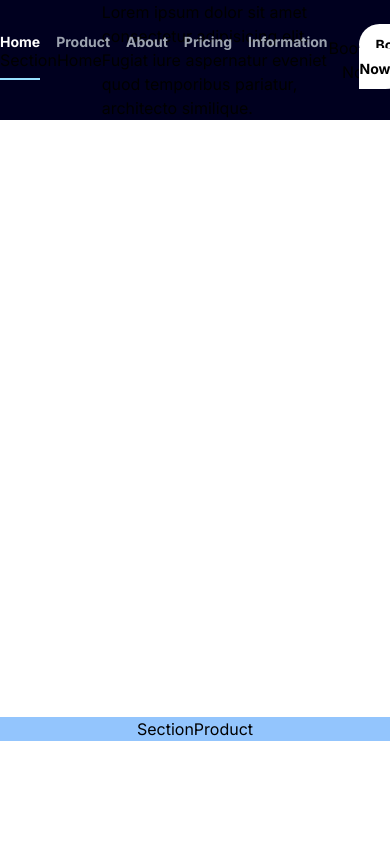
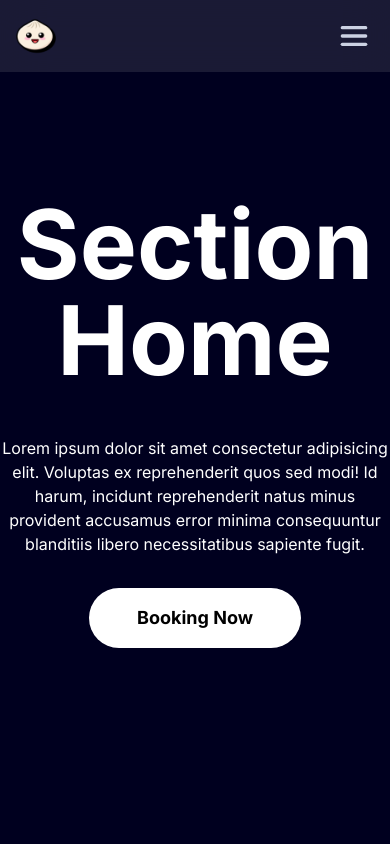
Before and after one commit to soerjo/next-buana-bahari-samudera, a Next.js app: page / in a window 390 px wide. Shown: the top 844 px of the page. Built offline with nearby package versions, Linux system fonts and the light colour scheme.

Commit message:
[update] - stabelize navbar

```diff
--- a/package.json
+++ b/package.json
@@ -15,6 +15,7 @@
     "autoprefixer": "10.4.15",
     "eslint": "8.49.0",
     "eslint-config-next": "13.4.19",
+    "framer-motion": "^10.16.4",
     "next": "13.4.19",
     "postcss": "8.4.29",
     "react": "18.2.0",
--- a/src/app/globals.css
+++ b/src/app/globals.css
@@ -39,7 +39,7 @@
     @apply py-8 lg:py-24 lg:h-screen flex items-center;
   }
   .link {
-    @apply font-bold  text-gray-400  text-sm;
+    @apply font-bold  text-gray-400  text-sm text-center py-8 md:py-0;
   }
   .active-link {
     @apply border-b-2 border-b-[#98E0FF] text-white;
--- a/src/app/layout.tsx
+++ b/src/app/layout.tsx
@@ -10,13 +10,9 @@ export const metadata: Metadata = {
   description: 'Company Buana Bahari Samudera',
 }
 
-export default function RootLayout({
-  children,
-}: {
-  children: React.ReactNode
-}) {
+export default function RootLayout({ children }: { children: React.ReactNode }) {
   return (
-    <html lang="id" className='scroll-smooth'>
+    <html lang="id">
       <head>
         <meta charSet="utf-8" />
         <Favicon />
--- a/src/components/Navbar/index.tsx
+++ b/src/components/Navbar/index.tsx
@@ -1,8 +1,8 @@
+"use client";
+
 import React from "react";
-
 import Link from "next/link";
 import Image from "next/image";
-
 import jsondata from "./data.json";
 
 export type LinksTypes = {
@@ -18,20 +18,36 @@ export interface JsonNavbarComp {
 }
 
 const NavbarComp: React.FC = () => {
+    const [barOnclick, setbarOnclick] = React.useState(false);
     const jsonNavbarComp: JsonNavbarComp = jsondata || ({} as JsonNavbarComp);
 
     return (
-        <nav className="fixed top-0 w-full flex justify-around items-center py-8">
+        <nav className="fixed flex justify-center items-center top-0 w-full h-fit py-4 backdrop-blur-xl bg-white/10">
+            <div className="flex flex-col md:flex-row justify-between items-center container px-4 md:px-0">
+                <div className="flex justify-between items-center w-full md:w-fit">
                     <Link href={jsonNavbarComp.links[0].link}>
                         <Image
                             src={jsonNavbarComp.logosrc}
                             alt={"company logo"}
-                    width={30}
-                    height={30}
+                            width={40}
+                            height={40}
+                            priority
                         />
                     </Link>
-            <div className="flex gap-8">
-                <ul className="flex gap-4">
+                    <div className="flex md:hidden">
+                        <Image
+                            onClick={() => setbarOnclick(!barOnclick)}
+                            className="hover:cursor-pointer"
+                            src={"/icon/bar.svg"}
+                            alt={"bar"}
+                            width={40}
+                            height={40}
+                            priority
+                        />
+                    </div>
+                </div>
+                <div className={"flex md:flex-row flex-col gap-8 py-8 md:py-0 " + (barOnclick ? "flex" : "hidden md:flex")}>
+                    <ul className="flex gap-4 flex-col md:flex-row ">
                         {
                             // LIST OF LINKS...
                             jsonNavbarComp?.links &&
@@ -39,9 +55,12 @@ const NavbarComp: React.FC = () => {
                                 return (
                                     <li
                                         key={index}
-                                    className={index === 0 ? "link active-link" : "link"}
+                                        className={index === 0 ? "link active-link flex justify-center items-center" : "link flex justify-center items-center"}
                                     >
-                                    <Link href={link.link}>{link.name}</Link>
+                                        <Link
+                                            onClick={() => setbarOnclick(false)}
+                                            href={link.link}
+                                        >{link.name}</Link>
                                     </li>
                                 );
                             })
@@ -53,16 +72,15 @@ const NavbarComp: React.FC = () => {
                             jsonNavbarComp?.buttons &&
                             jsonNavbarComp?.buttons.map((link, index) => {
                                 return (
-                                <li key={index}>
-                                    <Link
-                                        href={link.link}
-                                        target="_blank"
+                                    <li
+                                        key={index}
                                         className={
                                             index % 2 === 0
                                                 ? "link-button"
                                                 : "link-button bg-[#98E0FF]"
                                         }
                                     >
+                                        <Link href={link.link} target="_blank">
                                             {link.name}
                                         </Link>
                                     </li>
@@ -71,6 +89,7 @@ const NavbarComp: React.FC = () => {
                         }
                     </ul>
                 </div>
+            </div>
         </nav>
     );
 };
--- a/src/components/SectionAbout/index.tsx
+++ b/src/components/SectionAbout/index.tsx
@@ -3,8 +3,8 @@ import SectionComp from '../SectionComp'
 
 const SectionAbout = () => {
     return (
-        <SectionComp id="about">
-            <div className="bg-blue-950 w-full h-full flex justify-center items-center">
+        <SectionComp id="about" classname="bg-blue-950 ">
+            <div className="w-full h-full flex justify-center items-center">
                 <div>SectionAbout</div>
             </div>
         </SectionComp>
--- a/src/components/SectionComp/index.tsx
+++ b/src/components/SectionComp/index.tsx
@@ -1,17 +1,26 @@
+'use client'
+
 import React from "react";
+import { useInView } from "framer-motion";
 
 export interface ISectionComp {
     children: React.ReactNode,
+    classname: string,
     id: string
 }
 
-export default function SectionComp({ children, id }: ISectionComp) {
+export default function SectionComp({ children, id, classname }: ISectionComp) {
+    const ref = React.useRef(null)
+    const isInView = useInView(ref, { margin: '-50%' })
+
+    // isInView && console.log(`section ${id} is in view`)
+
+
     return (
-        <section
-            className="min-h-[85vh] lg:h-screen"
-            id={id}
-        >
-            {children}
+        <section ref={ref} id={id} className={"h-screen w-full " + classname}>
+            <div className="container m-auto w-full h-full">
+                {children}
+            </div>
         </section>
     );
 }
--- a/src/components/SectionInformation/index.tsx
+++ b/src/components/SectionInformation/index.tsx
@@ -3,8 +3,8 @@ import SectionComp from '../SectionComp'
 
 const SectionInformation = () => {
     return (
-        <SectionComp id="information">
-            <div className="bg-blue-950 w-full h-full flex justify-center items-center">
+        <SectionComp id="information" classname="bg-blue-950 ">
+            <div className="w-full h-full flex justify-center items-center">
                 <div>SectionInformation</div>
             </div>
         </SectionComp>
--- a/src/components/SectionPricing/index.tsx
+++ b/src/components/SectionPricing/index.tsx
@@ -3,8 +3,8 @@ import SectionComp from '../SectionComp'
 
 const SectionPricing = () => {
     return (
-        <SectionComp id="pricing">
-            <div className="bg-blue-300 w-full h-full flex justify-center items-center">
+        <SectionComp id="pricing" classname="bg-blue-300 ">
+            <div className="w-full h-full flex justify-center items-center">
                 <div>SectionPricing</div>
             </div>
         </SectionComp>
--- a/src/components/SectionProduct/index.tsx
+++ b/src/components/SectionProduct/index.tsx
@@ -3,8 +3,8 @@ import SectionComp from '../SectionComp'
 
 const SectionProduct = () => {
     return (
-        <SectionComp id="product">
-            <div className="bg-blue-300 w-full h-full flex justify-center items-center">
+        <SectionComp id="product" classname="bg-blue-300">
+            <div className="w-full h-full flex justify-center items-center">
                 <div>SectionProduct</div>
             </div>
         </SectionComp>
--- a/src/components/SectionsHome/index.tsx
+++ b/src/components/SectionsHome/index.tsx
@@ -3,15 +3,19 @@ import SectionComp from "../SectionComp";
 
 const SectionHome = () => {
     return (
-        <SectionComp id="home">
-            <div className="bg-[#00001F] w-full h-full flex justify-center items-center">
-                <h1>SectionHome</h1>
-                <p>
-                    Lorem ipsum dolor sit amet consectetur adipisicing elit. Fugiat iure
-                    aspernatur eveniet quod temporibus pariatur, architecto similique.
+        <SectionComp id="home" classname="bg-[#00001F]">
+            <div className="w-full h-full flex flex-col justify-center items-center">
+                <h1 className="text-white text-center text-8xl font-bold mb-4">
+                    Section Home
+                </h1>
+                <p className="text-white text-center py-8">
+                    Lorem ipsum dolor sit amet consectetur adipisicing elit. Voluptas ex
+                    reprehenderit quos sed modi! Id harum, incidunt reprehenderit natus
+                    minus provident accusamus error minima consequuntur blanditiis
+                    libero necessitatibus sapiente fugit.
                 </p>
 
-                <button>Booking Now</button>
+                <button className="bg-white rounded-full py-4 px-12 font-bold text-lg">Booking Now</button>
             </div>
         </SectionComp>
     );
--- a/tailwind.config.ts
+++ b/tailwind.config.ts
@@ -1,20 +1,14 @@
-import type { Config } from 'tailwindcss'
+import type { Config } from "tailwindcss";
 
 const config: Config = {
   content: [
-    './src/pages/**/*.{js,ts,jsx,tsx,mdx}',
-    './src/components/**/*.{js,ts,jsx,tsx,mdx}',
-    './src/app/**/*.{js,ts,jsx,tsx,mdx}',
+    "./src/pages/**/*.{js,ts,jsx,tsx,mdx}",
+    "./src/components/**/*.{js,ts,jsx,tsx,mdx}",
+    "./src/app/**/*.{js,ts,jsx,tsx,mdx}",
   ],
   theme: {
-    extend: {
-      backgroundImage: {
-        'gradient-radial': 'radial-gradient(var(--tw-gradient-stops))',
-        'gradient-conic':
-          'conic-gradient(from 180deg at 50% 50%, var(--tw-gradient-stops))',
-      },
-    },
+    extend: {},
   },
   plugins: [],
-}
-export default config
+};
+export default config;
```
Also changed, not shown: public/icon/bar.svg (added), 1 other file (tests, documents, lock files or other folders). Lines whose indentation alone changed are shown as unchanged.
